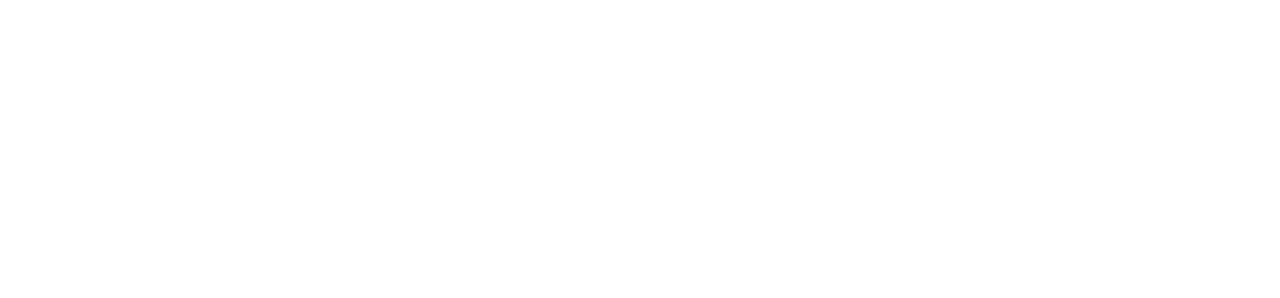
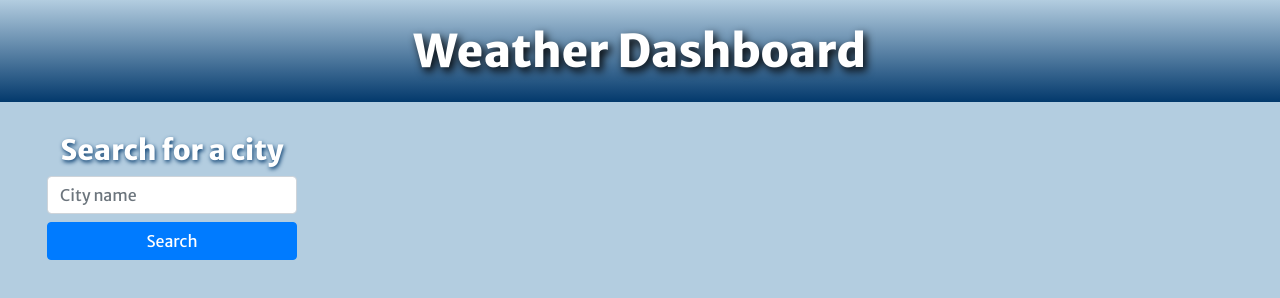
Before and after one commit to besharpe5/weather_dashboard, a plain HTML site: page index.html in a window 1280 px wide. Drawn offline with nearby package versions, Linux system fonts and the light colour scheme.

Commit message:
initial index.html and styling setup

```diff
--- a/assets/css/style.css
+++ b/assets/css/style.css
@@ -0,0 +1,20 @@
+body{
+    font-family: 'Merriweather Sans', sans-serif;
+    background: #b3cde0;
+    font-weight: light;
+}
+
+header {
+    background: linear-gradient(#b3cde0, #03396c);
+    color: white;
+}
+
+header h1 {
+    filter: drop-shadow(3px 4px 4px black);
+    font-size: 45px;
+    font-weight: bold;
+}
+
+.city-search {
+    filter: drop-shadow(1px 2px 2px #03396c);
+}
--- a/index.html
+++ b/index.html
@@ -4,9 +4,39 @@
     <meta charset="UTF-8">
     <meta http-equiv="X-UA-Compatible" content="IE=edge">
     <meta name="viewport" content="width=device-width, initial-scale=1.0">
-    <title>Document</title>
+    <link rel="stylesheet" href="https://cdnjs.cloudflare.com/ajax/libs/twitter-bootstrap/4.3.1/css/bootstrap.min.css">
+    <link href="https://fonts.googleapis.com/css2?family=Merriweather+Sans:wght@300;400;800&display=swap" rel="stylesheet">
+    <link rel="stylesheet" href="./assets/css/style.css" />
+    <title>Weather Dashboard</title>
 </head>
 <body>
+    <header>
+        <h1 class="text-black text-center p-4">Weather Dashboard</h1>
+    </header>
+
+<main>
+    <div class="row m-3">
+        <div class="col-3">
+            <div class="p-3">
+                <h3 class="font-weight-bold text-white text-center city-search">Search for a city</h3>
+                <form id="city-search">
+                    <input type:="text" name="location-input" class="form-control" id="location-input" placeholder="City name">
+                    <button type="submit" id="search" class="btn btn-primary btn-block mt-2">Search</button>
+                </form>
+            </div>
+            <div id="recent-searches">
+
+            </div>
+        </div>
+
+        <div class="col-9" id="current-weather"></div>
+    </div>
+
+</main>
+
+<script src="https://code.jquery.com/jquery-3.4.1.min.js"></script>
+<script src="https://cdnjs.cloudflare.com/ajax/libs/moment.js/2.24.0/moment.min.js"></script>
+<script src="./assets/js/script.js"></script>
 
 </body>
 </html>
```
